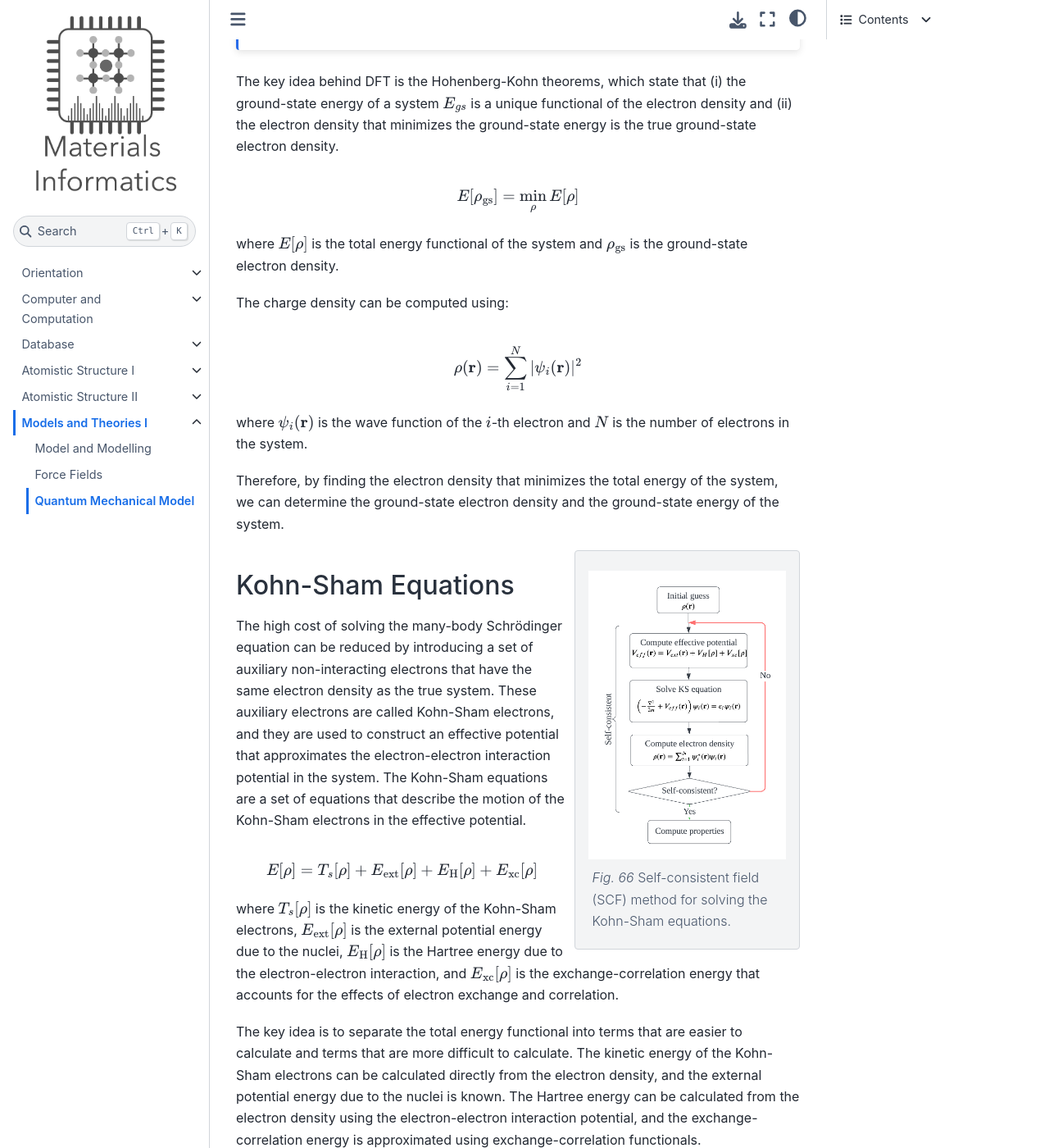
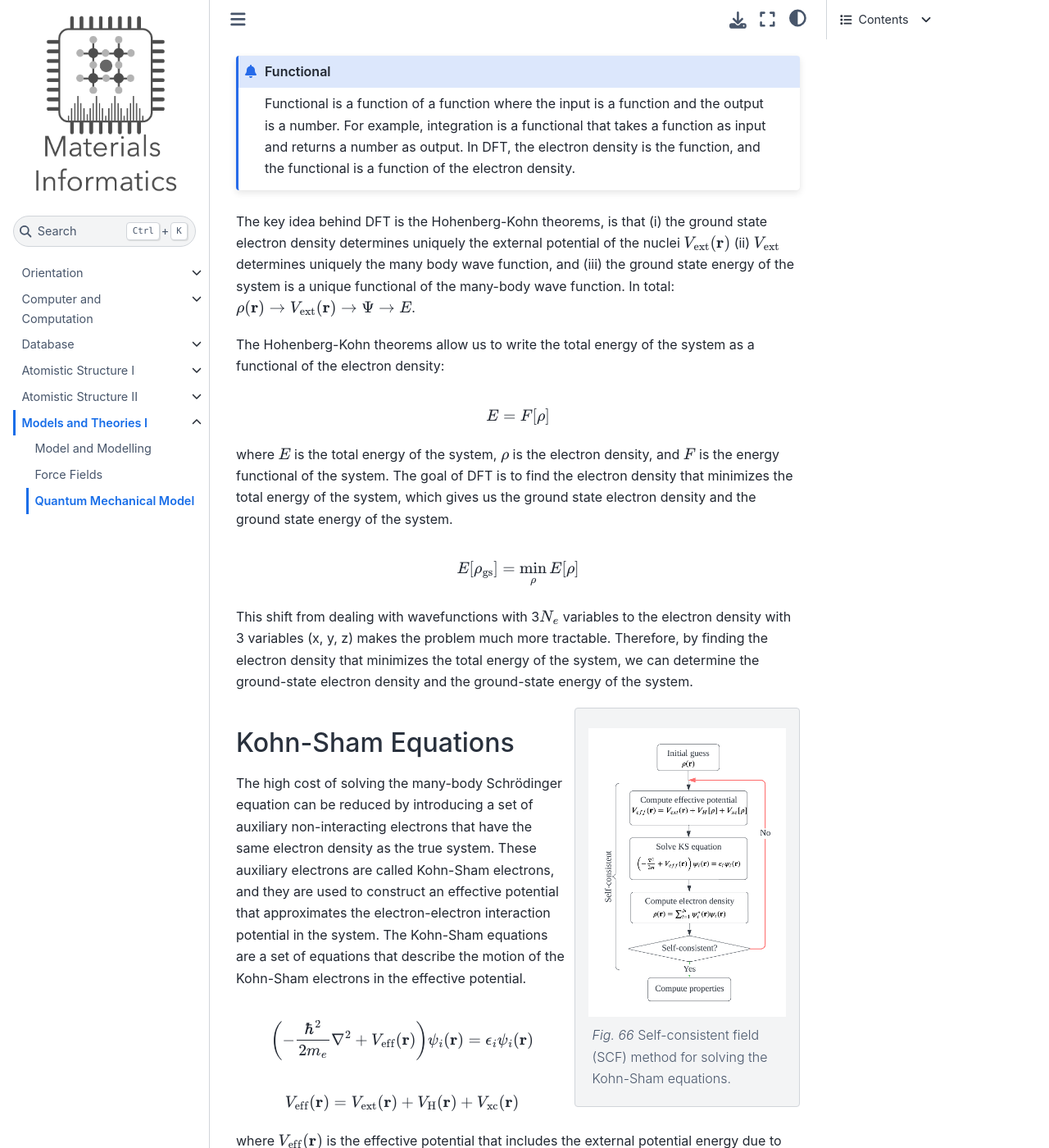
Before and after one commit to deng-group/MLE4217_5219_book, a Jupyter Book: the page built from models_and_theories_I/dft.md, in a window 1280 px wide and 1400 px high, scrolled down 1848 px. Shown: the whole window at 82% size. Built offline with Jupyter Book 1.0.4 settings and Sphinx 7.4.7 and the Sphinx Book theme 1.1.4, drawn with Linux system fonts in a browser that asks for light colours; pages that are not in the unit, such as notebooks, are missing from menus; comment, search, counter and statistics services are not loaded; some of the changed text lies outside the part shown.

Commit message:
Enhance clarity and detail in modelling and force fields documentation

`````diff
--- a/models_and_theories_I/dft.md
+++ b/models_and_theories_I/dft.md
@@ -3,6 +3,7 @@
 :class: warning
 Here we just briefly cover this topic. A detailed introduction to the First-Principles method can be found in the [MLE5215 Atomistic Modelling of Molecules and Materials](https://nusmods.com/courses/MLE5215/atomistic-modelling-of-molecules-and-materials).
 ```
+Using force fields to model the interactions between atoms and molecules is a powerful approach to study the structure and properties of materials. However, most force fields are based on empirical parameters and approximations, which limit their accuracy and applicability to certain types of systems. For more accurate and general predictions, we need to use quantum mechanical methods that are based on the fundamental principles of quantum mechanics.
 
 ## First-Principles
 Also known as _ab initio_ methods, first-principles method is based on solving the Schrödinger equation for a given system of particles. The Schrödinger equation is a partial differential equation that describes how the wave function of a quantum system evolves over time. By solving the Schrödinger equation, we can obtain the wave function ($\Psi$) of the system, which contains all the information about the system, such as the positions and momenta of the particles, the energy of the system, and the forces acting on the particles. Properties can be obtained by applying different operators to the wave function. For example, the total energy of the system can be obtained by applying the Hamiltonian $\hat{H}$ operator to the wave function. The many-body Schrödinger equation is given by:
@@ -25,10 +26,10 @@
 The Born-Oppenheimer approximation states that the motion of the electrons is much faster than the motion of the nuclei, so we can treat the electrons as moving in the fixed potential energy field of the nuclei. Then the nuclei are treated as classical particles and only electrons are quantum particles. This allows us to solve the Schrödinger equation for the electrons separately from the motion of the nuclei, which simplifies the problem and makes it computationally feasible.
 
 $$
-\hat{H}\psi_i(\mathbf{r}) = \left(-\frac{\hbar^2}{2m_e}\nabla^2 + V_{\text{ext}}(\mathbf{r}) + V_{\text{ee}}(\mathbf{r})\right)\psi_i(\mathbf{r}) = E_i\psi_i(\mathbf{r})
+\Psi(\mathbf{R},\mathbf{r}) = \chi(\mathbf{R})\psi(\mathbf{r})
 $$
 
-where $V_{\text{ext}}(\mathbf{r})$ is the external potential energy due to the nuclei, $V_{\text{ee}}(\mathbf{r})$ is the electron-electron interaction potential energy, and $E_i$ is the energy of the $i$-th electron.
+where $\Psi(\mathbf{R},\mathbf{r})$ is the total wave function of the system, $\chi(\mathbf{R})$ is the nuclear wave function, and $\psi(\mathbf{r})$ is the electronic wave function at a given nucleus positions. The electronic wave function is obtained by solving the time-independent Schrödinger equation for the electrons:
 
 ## Density Functional Theory (DFT)
 
@@ -39,23 +40,21 @@
 Functional is a function of a function where the input is a function and the output is a number. For example, integration is a functional that takes a function as input and returns a number as output. In DFT, the electron density is the function, and the functional is a function of the electron density.
 ```
 
-The key idea behind DFT is the Hohenberg-Kohn theorems, which state that (i) the ground-state energy of a system $E_{gs}$ is a unique functional of the electron density and (ii) the electron density that minimizes the ground-state energy is the true ground-state electron density.
+The key idea behind DFT is the Hohenberg-Kohn theorems, is that (i) the ground state electron density determines uniquely the external potential of the nuclei $V_{\text{ext}}(\mathbf{r})$ (ii) $V_{\text{ext}}$ determines uniquely the many body wave function, and (iii) the ground state energy of the system is a unique functional of the many-body wave function. In total: $\rho({\mathbf{r}}) \rightarrow V_{\text{ext}}(\mathbf{r}) \rightarrow \Psi \rightarrow E$.
+
+The Hohenberg-Kohn theorems allow us to write the total energy of the system as a functional of the electron density:
+
+$$
+E = F[\rho]
+$$
+where $E$ is the total energy of the system, $\rho$ is the electron density, and $F$ is the energy functional of the system. The goal of DFT is to find the electron density that minimizes the total energy of the system, which gives us the ground state electron density and the ground state energy of the system.
 
 $$
 E[\rho_{\text{gs}}] = \min_{\rho} E[\rho]
 $$
 
-where $E[\rho]$ is the total energy functional of the system and $\rho_{\text{gs}}$ is the ground-state electron density.
 
-The charge density can be computed using:
-
-$$
-\rho(\mathbf{r}) = \sum_{i=1}^{N} |\psi_i(\mathbf{r})|^2
-$$
-
-where $\psi_i(\mathbf{r})$ is the wave function of the $i$-th electron and $N$ is the number of electrons in the system.
-
-Therefore, by finding the electron density that minimizes the total energy of the system, we can determine the ground-state electron density and the ground-state energy of the system.
+This shift from dealing with wavefunctions with 3$N_e$ variables to the electron density with 3 variables (x, y, z) makes the problem much more tractable. Therefore, by finding the electron density that minimizes the total energy of the system, we can determine the ground-state electron density and the ground-state energy of the system.
 
 ````{sidebar}
 ```{figure} ../figures/scf.png
@@ -69,14 +68,27 @@
 The high cost of solving the many-body Schrödinger equation can be reduced by introducing a set of auxiliary non-interacting electrons that have the same electron density as the true system. These auxiliary electrons are called Kohn-Sham electrons, and they are used to construct an effective potential that approximates the electron-electron interaction potential in the system. The Kohn-Sham equations are a set of equations that describe the motion of the Kohn-Sham electrons in the effective potential.
 
 $$
-E[\rho] = T_s[\rho] + E_{\text{ext}}[\rho] + E_{\text{H}}[\rho] + E_{\text{xc}}[\rho]
+\left(-\frac{\hbar^2}{2m_e}\nabla^2 + V_{\text{eff}}(\mathbf{r})\right)\psi_i(\mathbf{r}) = \epsilon_i\psi_i(\mathbf{r})
 $$
 
-where $T_s[\rho]$ is the kinetic energy of the Kohn-Sham electrons, $E_{\text{ext}}[\rho]$ is the external potential energy due to the nuclei, $E_{\text{H}}[\rho]$ is the Hartree energy due to the electron-electron interaction, and $E_{\text{xc}}[\rho]$ is the exchange-correlation energy that accounts for the effects of electron exchange and correlation.
+$$
+V_{\text{eff}}(\mathbf{r}) = V_{\text{ext}}(\mathbf{r}) + V_{\text{H}}(\mathbf{r}) + V_{\text{xc}}(\mathbf{r})
+$$
 
-The key idea is to separate the total energy functional into terms that are easier to calculate and terms that are more difficult to calculate. The kinetic energy of the Kohn-Sham electrons can be calculated directly from the electron density, and the external potential energy due to the nuclei is known. The Hartree energy can be calculated from the electron density using the electron-electron interaction potential, and the exchange-correlation energy is approximated using exchange-correlation functionals.
 
-There are many different $E_{\text{xc}}$ that have been developed: Local Density Approximation (LDA), Generalized Gradient Approximation (GGA), Hybrid Functionals, etc. Each functional has its own strengths and weaknesses, and the choice of functional depends on the system being studied and the properties of interest.
+where $V_{\text{eff}}(\mathbf{r})$ is the effective potential that includes the external potential energy due to the nuclei, the Hartree potential ($V_{\text{H}}(\mathbf{r})$) due to the classical electron-electron repulsion, and the exchange-correlation potential ($V_{\text{xc}}(\mathbf{r})$) that accounts for the effects of electron exchange and correlation. The Kohn-Sham equations are solved self-consistently by iterating between the electron density and the effective potential until self-consistency is achieved.
+
+The charge density can be computed using:
+
+$$
+\rho(\mathbf{r}) = \sum_{i=1}^{N} |\psi_i(\mathbf{r})|^2
+$$
+
+where $\psi_i(\mathbf{r})$ is the wave function of the $i$-th electron and $N$ is the number of electrons in the system.
+
+The key idea is to separate the total energy functional into terms that are easier to calculate and terms that are more difficult to calculate. The first three terms can be computed easily. The exchange-correlation energy is unknown and need to be approximated using different exchange-correlation functionals.
+
+There are many different $V_{\text{xc}}$ that have been developed: Local Density Approximation (LDA), Generalized Gradient Approximation (GGA), Hybrid Functionals, etc. Each functional has its own strengths and weaknesses, and the choice of functional depends on the system being studied and the properties of interest.
 
 ## Basis Set
 ````{sidebar}
@@ -115,7 +127,9 @@
 ```
 Instead of compute the derivative of the total energy with respect to the position of the particles, the force can be calculated directly once the ground state electron density is determined using the Hellmann-Feynman theorem, which we need to determine to get the energy anyway.
 
-Compared to classical force fields, DFT can provide more accurate results for a wide range of properties, such as electronic structure, bonding, and reactivity. DFT can be used to study a variety of systems, including molecules, solids, and surfaces.
+Compared to classical force fields, DFT can provide more properties, such as electronic structure, bonding, and reactivity. DFT can be used to study a variety of systems, including molecules, solids, and surfaces.
+
+However, DFT has some limitations, such as the underestimation of band gaps, the lack of dispersion (van der Waals) interactions, problematic treatment for the strongly correlated system, and the sensitivity to the choice of exchange-correlation functional. These limitations can be addressed by using more advanced functionals, such as hybrid functionals, and by including corrections for dispersion interactions.
 
 ## Semi-Empirical Methods
 Semi-empirical methods are a class of quantum mechanical methods that are based on a combination of empirical parameters and quantum mechanical principles. These methods are less computationally expensive than first-principles methods and are often used to study large systems that are beyond the capabilities of first-principles methods.
`````
Also changed, not shown: models_and_theories_I/force_fields.md (+4 -4 lines), models_and_theories_I/modelling.md (+1 -1 lines).
